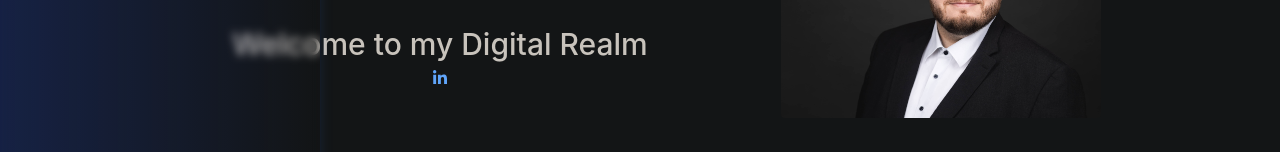
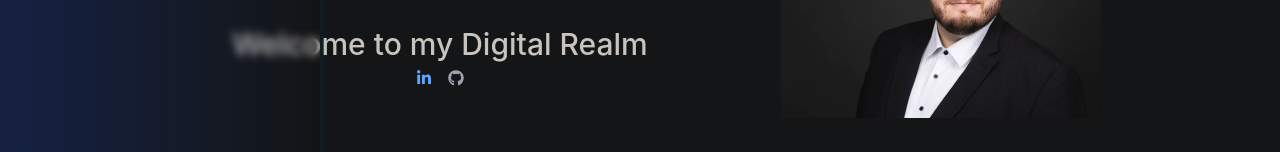
Before and after one commit to 0xMMA/personal-website, a SvelteKit app in the folder website-ui/: page / in a window 1280 px wide. Shown: the part 175-327 px from the top of the page. Built offline with nearby package versions, Linux system fonts and the light colour scheme.

Commit message:
Adds GitHub link to landing page

```diff
--- a/website-ui/src/routes/start.svelte
+++ b/website-ui/src/routes/start.svelte
@@ -1,12 +1,20 @@
 <div class="align-center grid grid-flow-row auto-rows-min items-center justify-center">
 	<span class="mb-7 text-center text-6xl font-light">I'm <strong>Michael Martin</strong></span>
 	<span class="mb-2 text-center text-3xl font-medium">Welcome to my Digital Realm</span>
-	<a href="https://www.linkedin.com/in/michael-martin-dev/" class="mx-auto" title="linkedin">
-		<svg xmlns="http://www.w3.org/2000/svg" viewBox="0 0 448 512" class="h-4 w-4 fill-blue-400">
+	<div class="mx-auto flex gap-4">
+		<a href="https://www.linkedin.com/in/michael-martin-dev/" title="LinkedIn">
+			<svg xmlns="http://www.w3.org/2000/svg" viewBox="0 0 448 512" class="h-4 w-4 fill-blue-400 hover:fill-blue-500 transition-colors">
 				<!--!Font Awesome Free 6.6.0 by @fontawesome - https://fontawesome.com License - https://fontawesome.com/license/free Copyright 2024 Fonticons, Inc.-->
 				<path
 					d="M100.3 448H7.4V148.9h92.9zM53.8 108.1C24.1 108.1 0 83.5 0 53.8a53.8 53.8 0 0 1 107.6 0c0 29.7-24.1 54.3-53.8 54.3zM447.9 448h-92.7V302.4c0-34.7-.7-79.2-48.3-79.2-48.3 0-55.7 37.7-55.7 76.7V448h-92.8V148.9h89.1v40.8h1.3c12.4-23.5 42.7-48.3 87.9-48.3 94 0 111.3 61.9 111.3 142.3V448z"
 				/>
 			</svg>
 		</a>
+		<a href="https://github.com/0xMMA" title="GitHub">
+			<svg xmlns="http://www.w3.org/2000/svg" viewBox="0 0 496 512" class="h-4 w-4 fill-gray-400 hover:fill-white transition-colors">
+				<!--!Font Awesome Free 6.6.0 by @fontawesome - https://fontawesome.com License - https://fontawesome.com/license/free Copyright 2024 Fonticons, Inc.-->
+				<path d="M165.9 397.4c0 2-2.3 3.6-5.2 3.6-3.3.3-5.6-1.3-5.6-3.6 0-2 2.2-3.6 5.2-3.6 3.1-.2 5.6 1.3 5.6 3.6zm-31.1-4.5c-.7 2 1.3 4.3 4.3 4.9 2.6 1 5.8 0 6.5-2 .7-1.9-1.3-4.3-4.3-5.2-2.6-.7-5.5.3-6.5 2.3zm44.2-1.7c-2.9.7-4.9 2.6-4.6 4.9.3 2 2.9 3.3 5.9 2.9 2.9-.5 4.9-2.6 4.6-4.9-.3-1.9-3-3.2-5.9-2.9zM244.8 8C106.1 8 0 113.3 0 252c0 110.9 69.8 205.8 169.5 239.2 12.8 2.3 17.3-5.6 17.3-12.1 0-6.2-.3-40.4-.3-61.4 0 0-70 15-84.7-29.8 0 0-11.4-29.1-27.8-36.6 0 0-22.9-15.7 1.6-15.4 0 0 24.9 2 38.6 25.8 21.9 38.6 58.6 27.5 72.9 20.9 2.3-16 8.8-27.1 16-33.7-55.9-6.2-112.3-14.3-112.3-110.5 0-27.5 7.6-41.3 23.6-58.9-2.6-6.5-11.1-32.6 2.6-67.9 20.9-6.5 69 27 69 27 20-5.6 41.5-8.5 62.8-8.5s42.8 2.9 62.8 8.5c0 0 48.1-33.6 69-27 13.7 35.4 5.2 61.4 2.6 67.9 16 17.7 25.8 31.5 25.8 58.9 0 96.5-58.9 104.2-114.8 110.5 9.2 7.9 17 22.9 17 46.4 0 33.7-.3 75.4-.3 83.6 0 6.5 4.6 14.4 17.3 12.1C428.2 457.8 496 362.9 496 252 496 113.3 383.5 8 244.8 8zM97.2 352.9c-1.3 1-1 3.3.7 5.2 1.6 1.6 3.9 2.3 5.2 1 1.3-1 1-3.3-.7-5.2-1.5-1.6-3.8-2.3-5.2-1zm-10.8-8.1c-.7 1.3.3 2.9 2.3 3.9 1.6 1 3.6.7 4.3-.7.7-1.3-.3-2.9-2.3-3.9-2-.6-3.6-.3-4.3.7zm32.4 35.6c-1.6 1.3-1 4.3 1.3 6.2 2.3 2.3 5.2 2.6 6.5 1 1.3-1.3.7-4.3-1.3-6.2-2.2-2.3-5.2-2.6-6.5-1zm-11.4-14.7c-1.6 1-1.6 3.6 0 5.9 1.6 2.3 4.3 3.3 5.6 2.3 1.6-1.3 1.6-3.9 0-6.2-1.4-2.3-4-3.3-5.6-2z"/>
+			</svg>
+		</a>
 	</div>
+</div>
```
Lines whose indentation alone changed are shown as unchanged.
